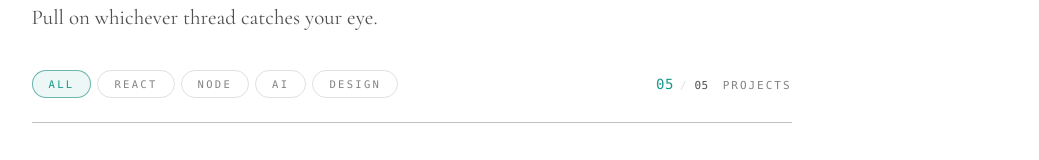
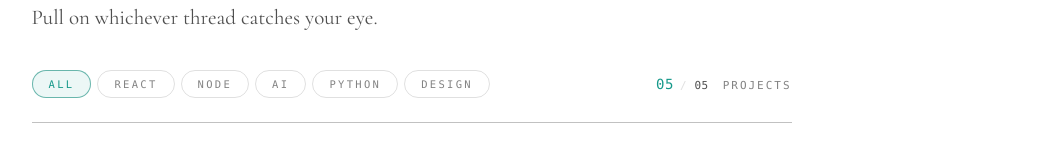
Before and after one commit to NandaKumar876/portfolio, a Next.js app: page /work in a window 1280 px wide. Shown: the part 359-519 px from the top of the page, without its empty margins (109-1148 px from the left). Built offline with nearby package versions, Linux system fonts and the light colour scheme; no server answers.

Commit message:
feat: add Python filter tab for CyberBug project

```diff
--- a/app/work/WorkClient.tsx
+++ b/app/work/WorkClient.tsx
@@ -5,7 +5,7 @@ import Link from 'next/link'
 import { RepoStars } from '@/components/RepoStars'
 import type { AdminProject } from '@/lib/projects'
 
-const FILTERS = ['All', 'React', 'Node', 'AI', 'Design'] as const
+const FILTERS = ['All', 'React', 'Node', 'AI', 'Python', 'Design'] as const
 type Filter = typeof FILTERS[number]
 
 export function WorkClient({ projects }: { projects: AdminProject[] }) {
```
